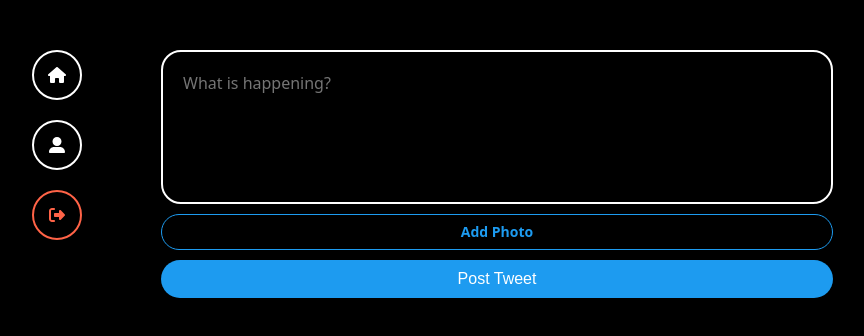
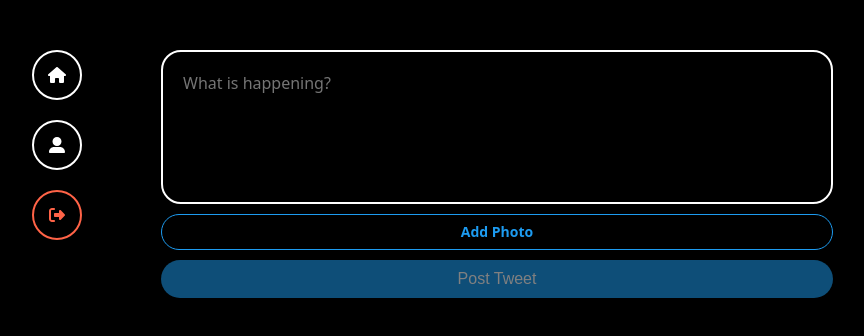
Before and after one commit to Dagukim/dwitter, a React (Vite) app: page / in a window 1280 px wide. Shown: the top 336 px of the page, without its empty margins (237-1101 px from the left). Built offline with nearby package versions, Linux system fonts and the light colour scheme; no server answers; sample sign-in values are in the browser's storage.

Commit message:
tweeting to firestore

```diff
--- a/src/components/post-tweet-form.tsx
+++ b/src/components/post-tweet-form.tsx
@@ -1,3 +1,5 @@
+import { auth, db } from "@/firebase";
+import { addDoc, collection } from "firebase/firestore";
 import { useState } from "react";
 import { SubmitHandler, useForm } from "react-hook-form";
 import styled from "styled-components";
@@ -61,22 +63,39 @@
     &:active {
         opacity: 0.9;
     }
+    &:disabled {
+        opacity: 0.5;
+    }
 `;
 
 export default function PostTweetForm() {
     const [isLoading, setLoading] = useState<boolean>(false);
-    const {
-        register,
-        handleSubmit,
-        watch,
-        formState: { errors },
-    } = useForm<FormValue>();
-    const onSubmit: SubmitHandler<FormValue> = (data) => {
-        console.log(data);
-    };
-
+    const { register, handleSubmit, watch, reset } = useForm<FormValue>();
     const tweetValue = watch("tweet");
     const fileValue = watch("file");
+
+    const disableSubmit =
+        (!tweetValue || tweetValue?.trim() === "") &&
+        (!fileValue || fileValue?.length === 0);
+    const onSubmit: SubmitHandler<FormValue> = async (data) => {
+        const user = auth.currentUser;
+        if (!user || isLoading || data.tweet === "" || data.tweet.length > 180)
+            return;
+        try {
+            setLoading(true);
+            await addDoc(collection(db, "tweets"), {
+                tweet: data.tweet,
+                createdAt: Date.now(),
+                username: user.displayName || "Anonymous",
+                userId: user.uid,
+            });
+            reset();
+        } catch (e) {
+            console.log(e);
+        } finally {
+            setLoading(false);
+        }
+    };
 
     return (
         <Form onSubmit={handleSubmit(onSubmit)}>
@@ -84,10 +103,7 @@
                 rows={5}
                 maxLength={180}
                 placeholder="What is happening?"
-                {...register("tweet", {
-                    validate: (value) =>
-                        value.trim().length > 0 || "Tweet cannot be empty.",
-                })}
+                {...register("tweet")}
             />
             <AttachFileButton htmlFor="file">
                 {fileValue && fileValue.length > 0
@@ -102,7 +118,7 @@
             />
             <SubmitButton
                 type="submit"
-                disabled={(!tweetValue && !fileValue) || isLoading}
+                disabled={disableSubmit}
                 value={isLoading ? "Posting..." : "Post Tweet"}
             />
         </Form>
--- a/src/firebase.ts
+++ b/src/firebase.ts
@@ -1,6 +1,8 @@
 // Import the functions you need from the SDKs you need
 import { initializeApp } from "firebase/app";
 import { getAuth } from "firebase/auth";
+import { getFirestore } from "firebase/firestore";
+import { getStorage } from "firebase/storage";
 // TODO: Add SDKs for Firebase products that you want to use
 // https://firebase.google.com/docs/web/setup#available-libraries
 
@@ -18,3 +20,7 @@
 const app = initializeApp(firebaseConfig);
 
 export const auth = getAuth(app);
+
+export const storage = getStorage(app);
+
+export const db = getFirestore(app);
```
